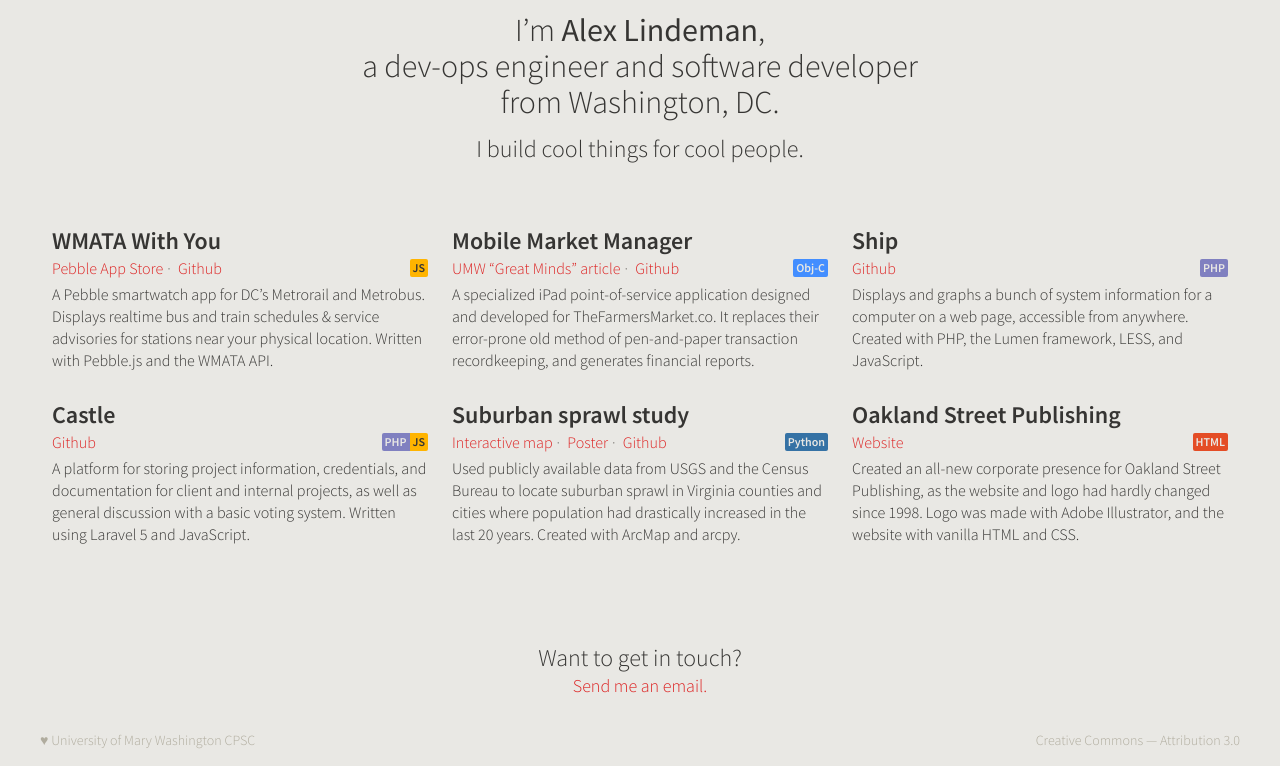
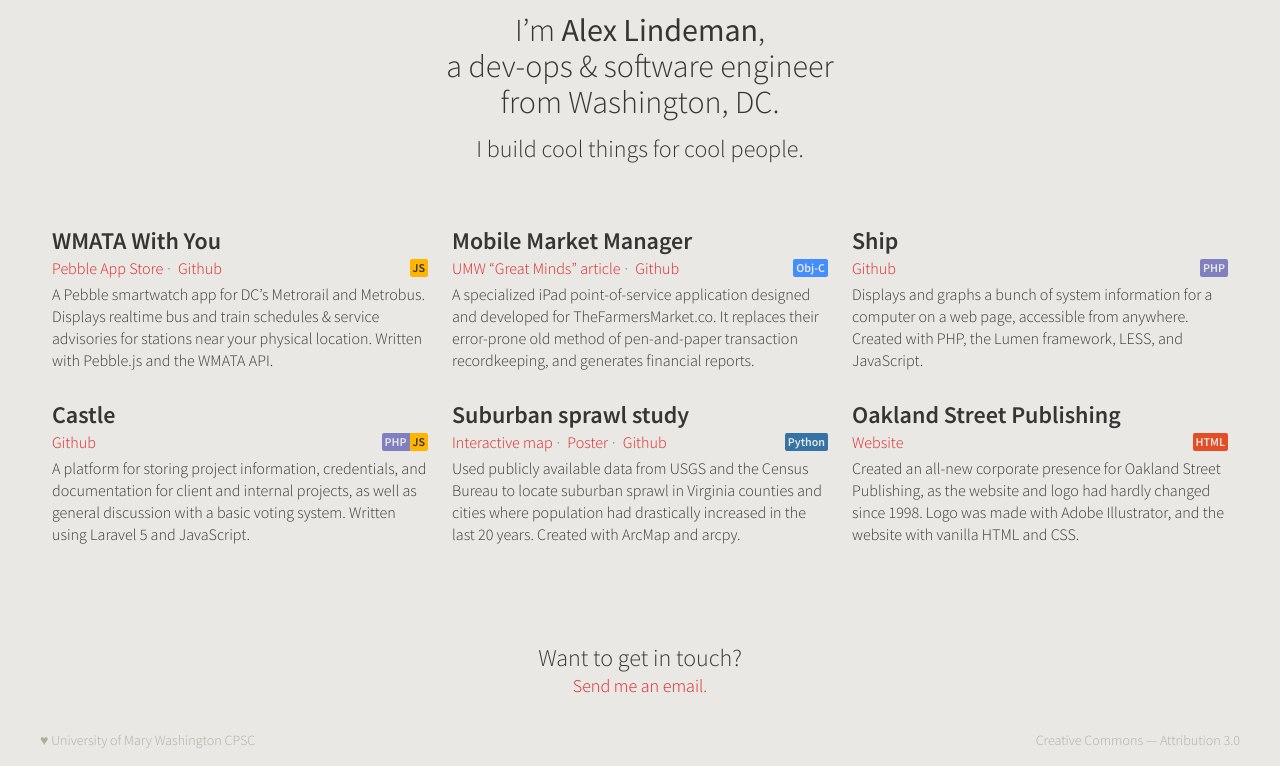
Before and after one commit to aelindeman/aelindeman.github.io, a Jekyll site: the page built from index.html, in a window 1280 px wide, cut to the strip 276-1042 px from the top of the page. Built offline with Jekyll 4.4.1, drawn with Linux system fonts in a browser that asks for light colours; nearby versions of some CDN libraries.

Commit message:
update description and add rss/atom support

```diff
--- a/_config.yml
+++ b/_config.yml
@@ -16,6 +16,9 @@
   - LICENSE
   - README.md
 
+plugins:
+  - jekyll-feed
+
 defaults:
   - scope:
       path: ''
--- a/_layouts/default.html
+++ b/_layouts/default.html
@@ -1,9 +1,9 @@
 ---
 ---
 <!doctype html>
-<html xmlns:og="http://ogp.me/ns#">
+<html lang="en" xmlns:og="http://ogp.me/ns#">
   <head>
-    <title>{% if page.section != 'portfolio' %}Alex Lindeman / {% endif %}{{ page.title }}</title>
+    <title>{% if page.section != 'portfolio' %}Alex Lindeman: {% endif %}{{ page.title }}</title>
     <meta charset="utf-8">
     <meta name="viewport" content="width=device-width, initial-scale=1">
     <meta http-equiv="X-UA-Compatible" content="IE=edge">
@@ -12,11 +12,8 @@
     <meta property="og:site_name" content="Alex Lindeman">
     <meta property="og:title" content="{{ page.title }}">
     <meta property="og:image" content="https://avatars.githubusercontent.com/u/139387?v=3&amp;s=460">
-    {% if page.section == 'journal' and page.layout == 'journal' %}
-    <meta property="og:description" content="{{ page.excerpt }}">
-    {% else %}
-    <meta property="og:description" content="The personal web page of Alex Lindeman, a dev-ops engineer and sofware developer from Washington, D.C.">
-    {% endif %}
+    <meta property="og:description" content="{% if page.section == 'journal' and page.layout == 'journal' %}{{ page.excerpt }}{% else %}The personal web page of Alex Lindeman, a dev-ops &amp; software engineer from Washington, D.C.{% endif %}">
+    {% feed_meta %}
     <link rel="stylesheet" type="text/css" href="https://cdnjs.cloudflare.com/ajax/libs/normalize/3.0.3/normalize.min.css">
     <link rel="stylesheet" type="text/css" href="https://fonts.googleapis.com/css?family=Source+Sans+Pro:300,300i,400,600,600i|Source+Code+Pro:400,700">
     {% if page.section == 'journal' %}<link rel="stylesheet" type="text/css" href="{% link rouge.css %}">{% endif %}
--- a/index.html
+++ b/index.html
@@ -5,7 +5,7 @@
 ---
 <section class="introduction">
   <img src="https://avatars.githubusercontent.com/u/139387?v=3&amp;s=460" alt="">
-  <p>I&rsquo;m <strong>Alex Lindeman</strong>,<br />a dev-ops engineer and software developer<br />from Washington, DC.</p>
+  <p>I&rsquo;m <strong>Alex Lindeman</strong>,<br />a dev-ops &amp; software engineer<br />from Washington, DC.</p>
   <p>I build cool things for cool people.</p>
 </section>
 <section class="portfolio">
```
